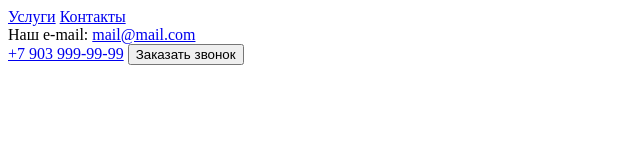
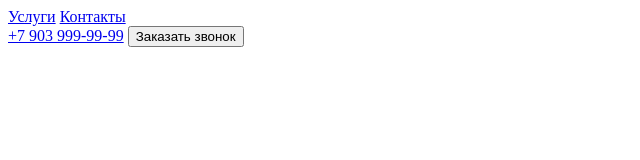
Before and after one commit to AlexandraAE/apecial-app, a plain HTML site: page index.html in a window 1280 px wide. Shown: the whole page, without its empty margins (0-640 px from the left). Drawn offline with Linux system fonts and the light colour scheme.

Commit message:
e-mail removed

```diff
--- a/index.html
+++ b/index.html
@@ -14,9 +14,6 @@
             <a href="#contacts">Контакты</a>
         </nav>
         <div>
-            Наш e-mail: <a href="mailto:mail@mail.com">mail@mail.com</a>
-        <div>
-        <div>
             <a href="tel:+79039999999">+7 903 999-99-99</a>
             <button>Заказать звонок</button>
         </div>
```
